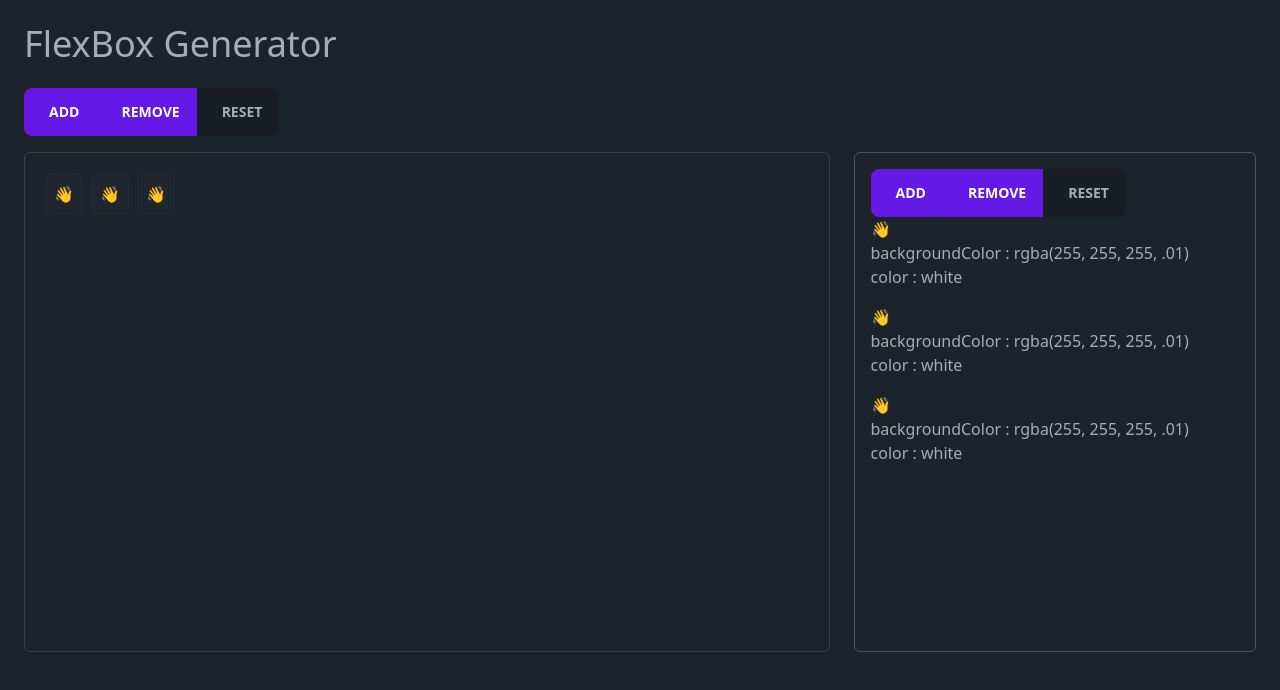
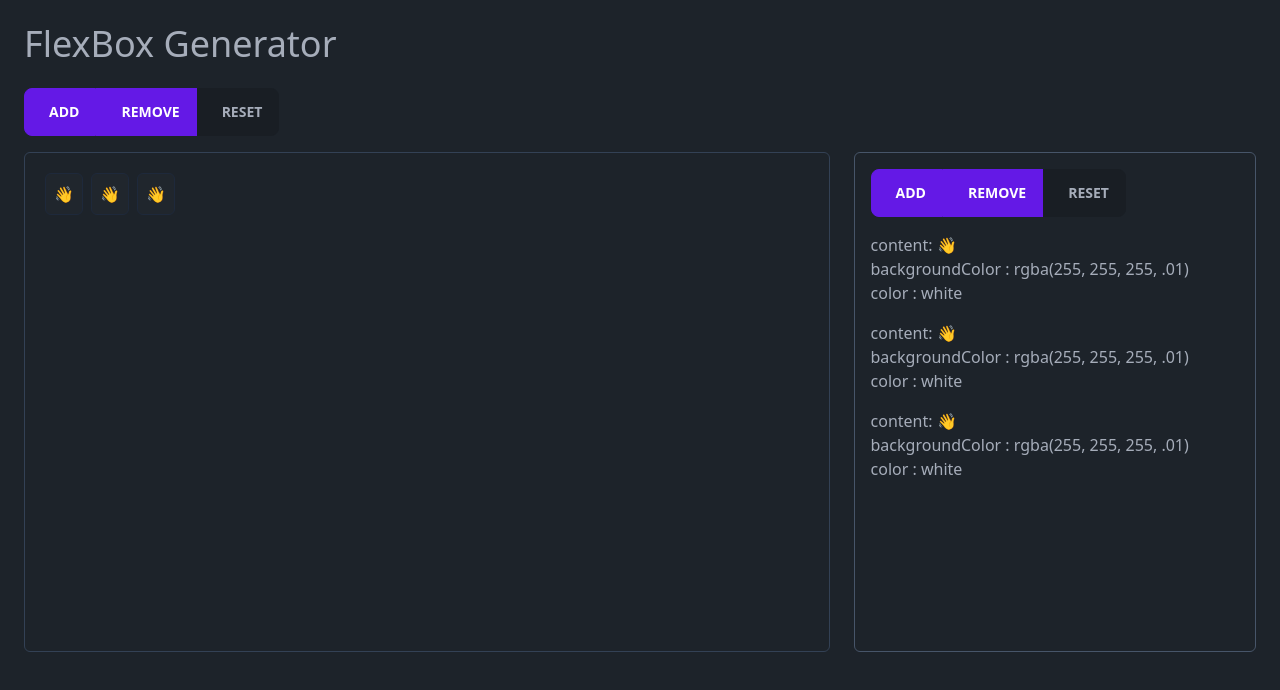
Before and after one commit to seangravener/FlexBoxGenerator, an Angular app: page / in a window 1280 px wide. Shown: the top 690 px of the page. Built offline with nearby package versions, Linux system fonts and the light colour scheme.

Commit message:
Use keyvalue pair

```diff
--- a/src/app/flex-box-generator/components/flex-items/flex-items.component.html
+++ b/src/app/flex-box-generator/components/flex-items/flex-items.component.html
@@ -2,12 +2,12 @@
 
   <flex-item-actions></flex-item-actions>
 
-  <ul class="flex flex-col gap-4 mb-4" *ngFor="let item of flexItems">
+  <ul class="flex flex-col gap-4 my-4" *ngFor="let item of flexItems">
     <li class="item-option">
-      {{ item.content }}
+      content: {{ item.content }}
 
       <ul>
-        <li *ngFor="let style of item.styleProperties">
+        <li *ngFor="let style of item.style | keyvalue">
           {{ style.key }} : {{ style.value }}
         </li>
       </ul>
```
